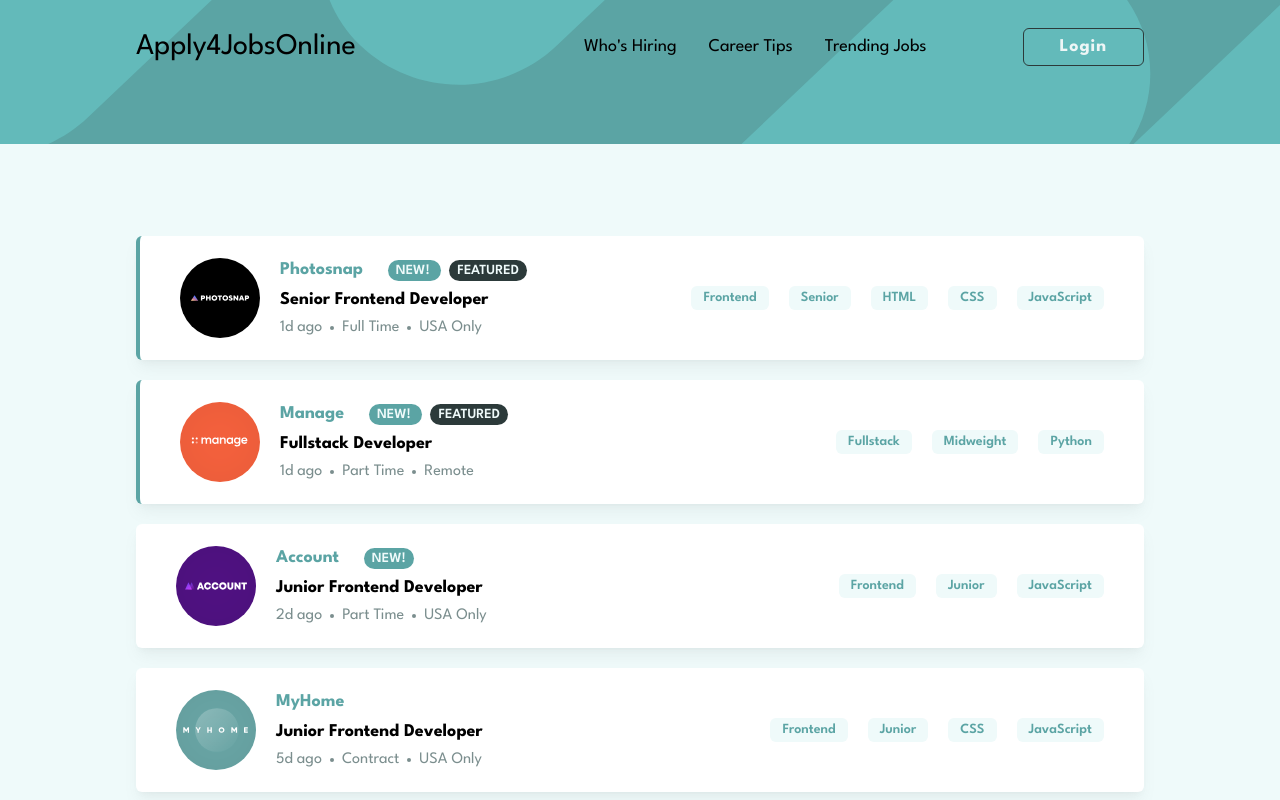
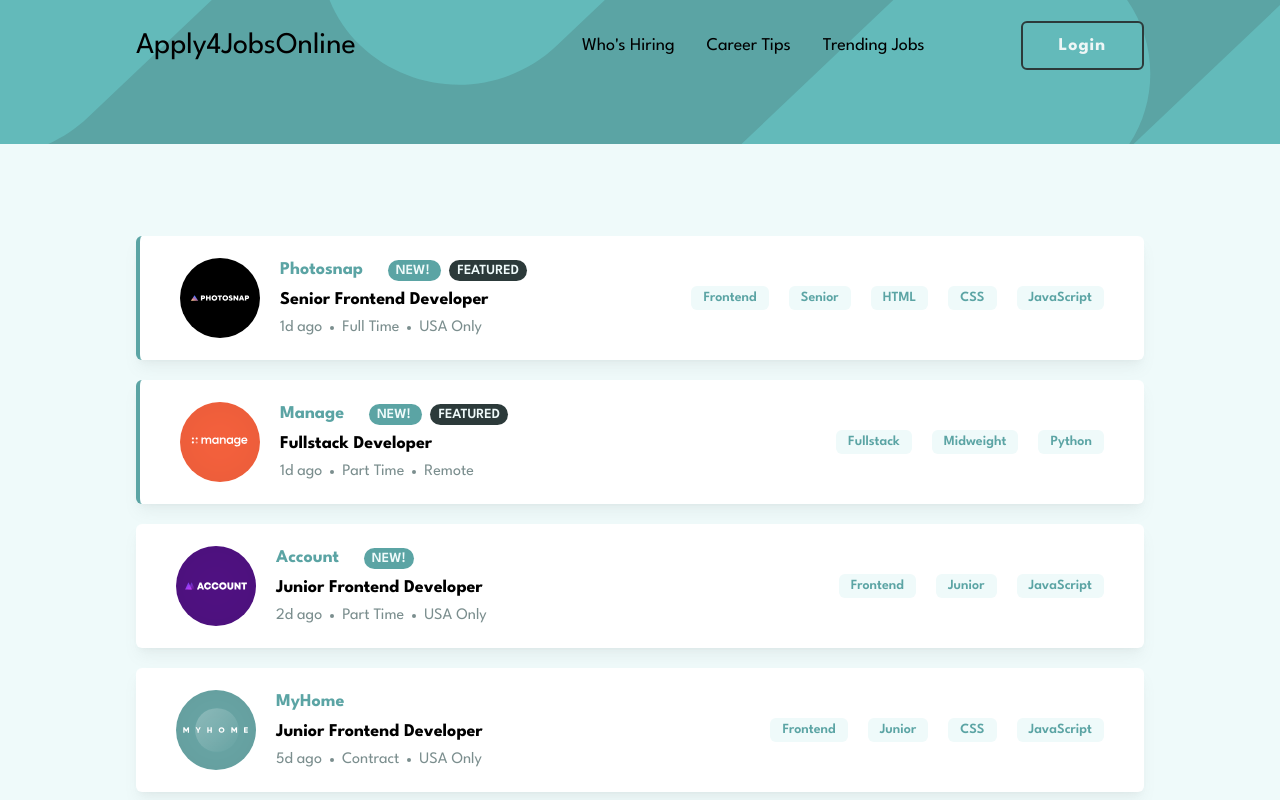
Before and after one commit to thisis-Solomon/apply-for-a-job-online, a Vue app: page / in a window 1280 px wide. Shown: the top 800 px of the page. Built offline with nearby package versions, Linux system fonts and the light colour scheme; no server answers.

Commit message:
modified the login

```diff
--- a/src/components/Header.vue
+++ b/src/components/Header.vue
@@ -3,12 +3,14 @@
     <ContainerLayout>
       <div class="flex items-center justify-between mt-5">
         <h1 class="text-3xl">
-          <router-link to="/"> Apply4JobsOnline </router-link>
+          <router-link to="/">
+            Apply4JobsOnline
+          </router-link>
         </h1>
         <nav class="flex gap-16 text-lg items-center">
           <ul class="flex gap-8">
             <li>
-              <router-link to="/"> Who's Hiring </router-link>
+              <router-link to="/" > Who's Hiring </router-link>
             </li>
             <li>
               <router-link :to="{ name: 'CareerTips' }">
@@ -29,10 +31,13 @@
             </li>
           </ul>
           <ul class="flex gap-8">
-            <li
-              class="border px-9 py-1 bg-transparent rounded-md outline-none border-very-dark-grayish-cyan font-bold text-light-grayish-cyan--filter-tablets tracking-wider hover:bg-light-grayish-cyan--filter-tablets hover:text-very-dark-grayish-cyan cursor-pointer hover:border-desaturated-dark-cyan transition-colors duration-200"
-            >
-              <router-link :to="{ name: 'Login' }"> Login </router-link>
+            <li>
+              <router-link
+                :to="{ name: 'Login' }"
+                class="border-2 px-9 py-3.5 bg-transparent rounded-md outline-none border-very-dark-grayish-cyan font-bold text-light-grayish-cyan--filter-tablets tracking-wider hover:bg-light-grayish-cyan--filter-tablets hover:text-very-dark-grayish-cyan cursor-pointer hover:border-desaturated-dark-cyan transition-colors duration-200"
+              >
+                {{ authState?.isAuthenticated ? "Logout" : "Login" }}
+              </router-link>
             </li>
           </ul>
         </nav>
@@ -47,7 +52,7 @@ import { inject } from "vue";
 // interface AuthState {
 //   isAuthenticated: boolean;
 // }
-const authState = inject<{isAuthenticated: boolean}>("authState");
+const authState = inject<{ isAuthenticated: boolean }>("authState");
 
 if (!authState) {
   throw new Error("authState is not provided");
```
